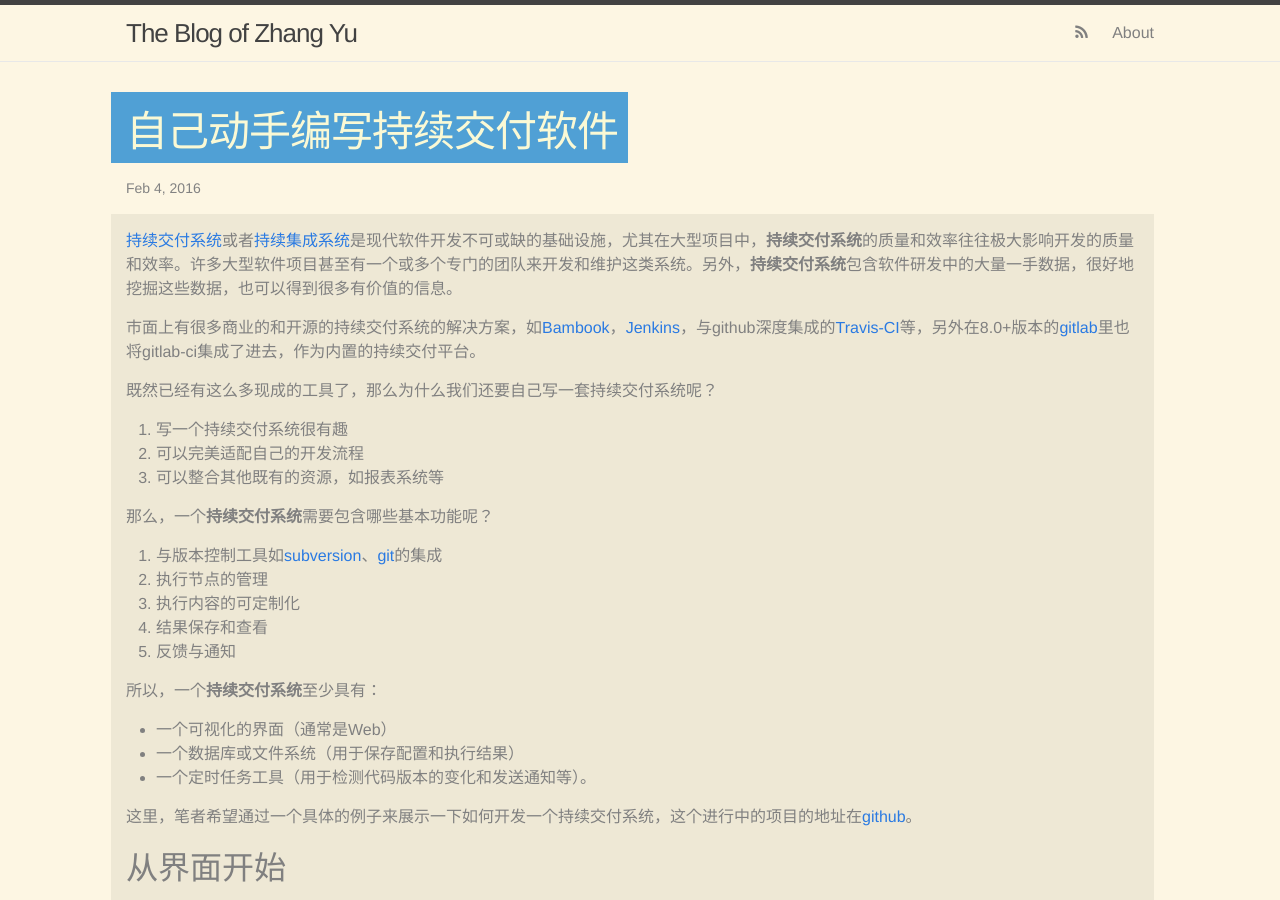
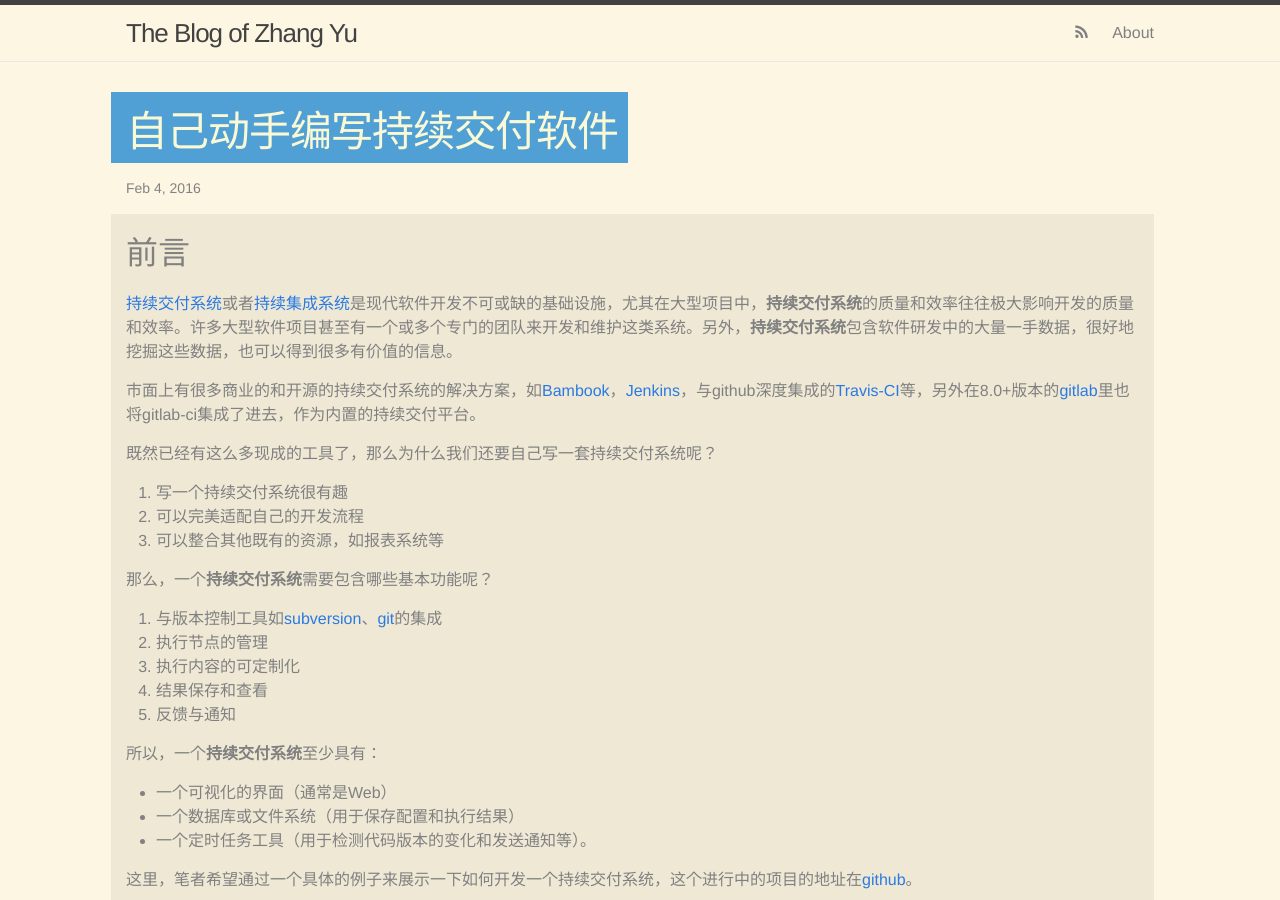
Before and after one commit to feiyuw/feiyuw.github.io, a Jekyll site: the page built from _posts/2016-02-04-buildup-a-continuous-delivery-tool.md, in a window 1280 px wide and 900 px high. Built offline with Jekyll 4.4.1, drawn with Linux system fonts in a browser that asks for light colours; nearby versions of some CDN libraries; comment, search, counter and statistics services are not loaded.

Commit message:
update one blog

```diff
--- a/_posts/2016-02-04-buildup-a-continuous-delivery-tool.md
+++ b/_posts/2016-02-04-buildup-a-continuous-delivery-tool.md
@@ -1,10 +1,10 @@
 ---
 layout: post
 title:  "自己动手编写持续交付软件"
-date:   2016-02-04 17:32:00
+date:   2016-02-04 10:00:00
 categories: Programming
 ---
-
+## 前言
 [持续交付系统](https://en.wikipedia.org/wiki/Continuous_delivery)或者[持续集成系统](https://en.wikipedia.org/wiki/Continuous_integration)是现代软件开发不可或缺的基础设施，尤其在大型项目中，**持续交付系统**的质量和效率往往极大影响开发的质量和效率。许多大型软件项目甚至有一个或多个专门的团队来开发和维护这类系统。另外，**持续交付系统**包含软件研发中的大量一手数据，很好地挖掘这些数据，也可以得到很多有价值的信息。
 
 市面上有很多商业的和开源的持续交付系统的解决方案，如[Bambook](https://www.atlassian.com/software/bamboo/)，[Jenkins](http://jenkins-ci.org)，与github深度集成的[Travis-CI](http://travis-ci.org)等，另外在8.0+版本的[gitlab](http://gitlab.org)里也将gitlab-ci集成了进去，作为内置的持续交付平台。
```
